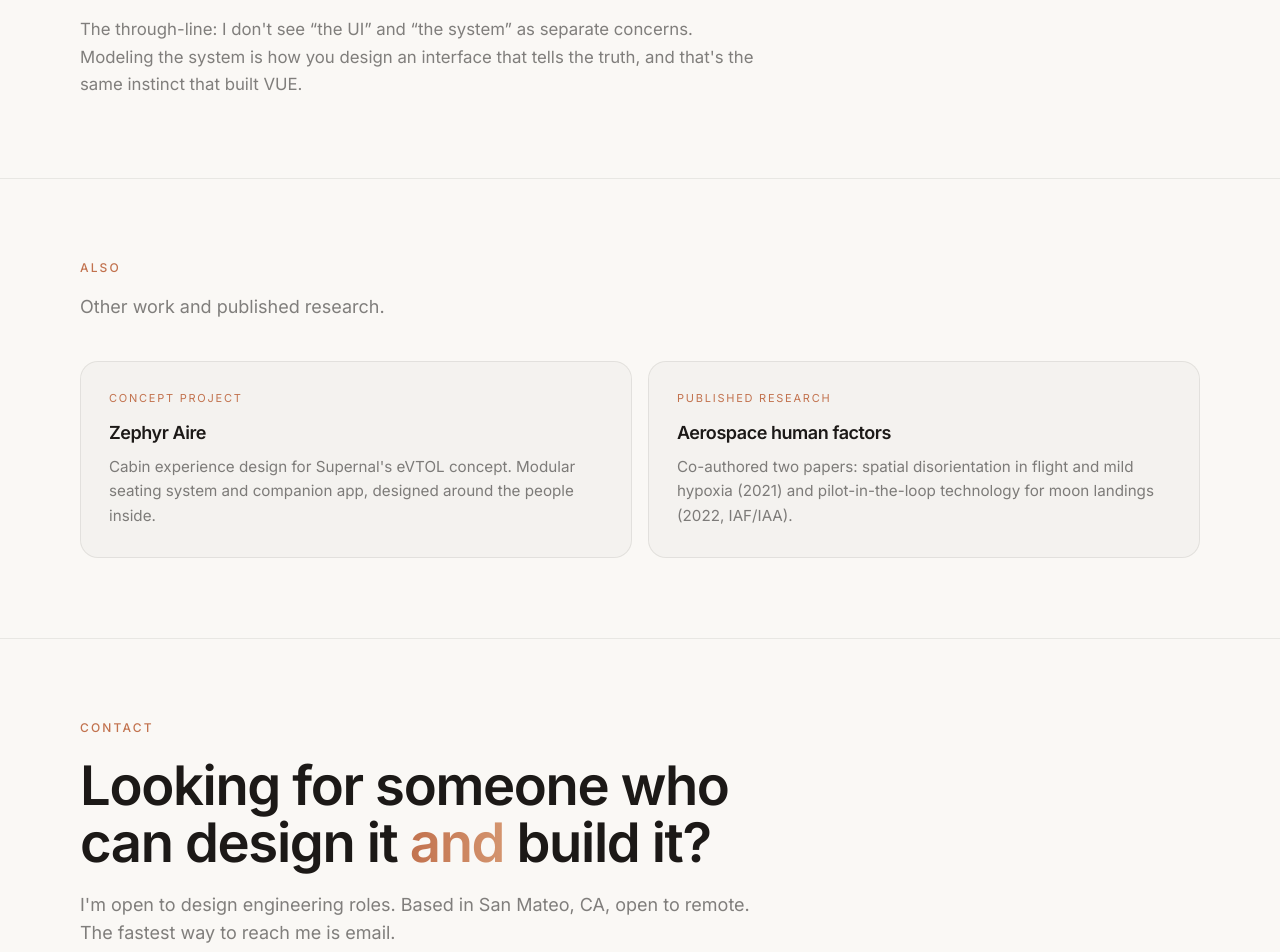
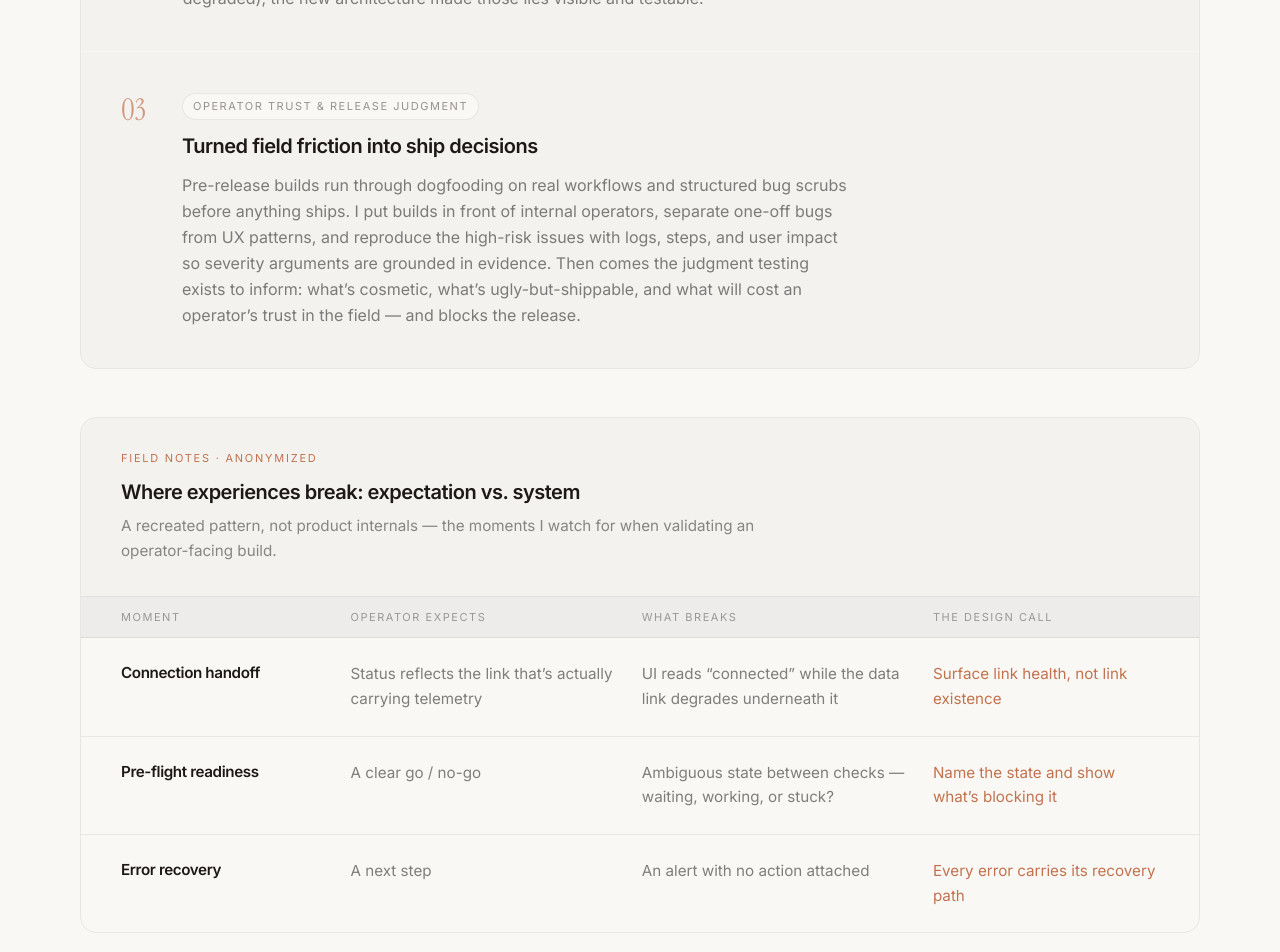
Before and after one commit to illergrayson/portfolio, a Next.js app: page / in a window 1280 px wide. Shown: the part 4860-5812 px from the top of the page. Built offline with nearby package versions, Linux system fonts and the light colour scheme.

Commit message:
Rework Skydio case study: stakes-forward intro, release-judgment block, field-notes table

```diff
--- a/components/CaseStudySkydio.tsx
+++ b/components/CaseStudySkydio.tsx
@@ -12,6 +12,33 @@ const contributions = [
     title: "Made a complex system legible",
     body: "Inherited 5,500+ test cases organized around internal system architecture. Restructured them into flow-based user journeys — what an operator actually does, in sequence. This exposed gaps in the experience that the old structure hid. When the UI and the real system state disagreed (connectivity showing “connected” while telemetry was degraded), the new architecture made those lies visible and testable.",
     tag: "Information architecture",
+  },
+  {
+    no: "03",
+    title: "Turned field friction into ship decisions",
+    body: "Pre-release builds run through dogfooding on real workflows and structured bug scrubs before anything ships. I put builds in front of internal operators, separate one-off bugs from UX patterns, and reproduce the high-risk issues with logs, steps, and user impact so severity arguments are grounded in evidence. Then comes the judgment testing exists to inform: what’s cosmetic, what’s ugly-but-shippable, and what will cost an operator’s trust in the field — and blocks the release.",
+    tag: "Operator trust & release judgment",
+  },
+];
+
+const frictions = [
+  {
+    moment: "Connection handoff",
+    expects: "Status reflects the link that’s actually carrying telemetry",
+    breaks: "UI reads “connected” while the data link degrades underneath it",
+    call: "Surface link health, not link existence",
+  },
+  {
+    moment: "Pre-flight readiness",
+    expects: "A clear go / no-go",
+    breaks: "Ambiguous state between checks — waiting, working, or stuck?",
+    call: "Name the state and show what’s blocking it",
+  },
+  {
+    moment: "Error recovery",
+    expects: "A next step",
+    breaks: "An alert with no action attached",
+    call: "Every error carries its recovery path",
   },
 ];
 
@@ -29,9 +56,11 @@ export default function CaseStudySkydio() {
         </Reveal>
         <Reveal delay={0.1}>
           <p className="mt-3 max-w-2xl text-lg text-ink/55">
-            The title says test engineering. The work is taking a new device from
-            prototype to production and making complex systems behave the way
-            people expect.
+            The title says test engineering. The work is designing confidence
+            for autonomous flight: Skydio’s drones fly public-safety,
+            inspection, and defense missions, where an operator under pressure
+            has to know what the aircraft is doing and trust what the screen
+            says. I validate that experience on real hardware before it ships.
           </p>
         </Reveal>
 
@@ -60,6 +89,67 @@ export default function CaseStudySkydio() {
           ))}
         </div>
 
+        <Reveal delay={0.08}>
+          <div className="mt-12 overflow-hidden rounded-2xl border border-line">
+            <div className="border-b border-line bg-ink-50 p-7 sm:px-10 sm:py-8">
+              <p className="text-[11px] uppercase tracking-[0.16em] text-accent">
+                Field notes · anonymized
+              </p>
+              <h3 className="mt-3 text-xl font-semibold tracking-tight text-ink">
+                Where experiences break: expectation vs. system
+              </h3>
+              <p className="mt-2 max-w-2xl text-[0.95rem] leading-relaxed text-ink/50">
+                A recreated pattern, not product internals — the moments I
+                watch for when validating an operator-facing build.
+              </p>
+            </div>
+
+            {/* Desktop header row */}
+            <div className="hidden border-b border-line bg-ink-100 px-10 py-3 md:grid md:grid-cols-[1fr_1.3fr_1.3fr_1.1fr] md:gap-6">
+              {["Moment", "Operator expects", "What breaks", "The design call"].map(
+                (h) => (
+                  <span
+                    key={h}
+                    className="text-[11px] uppercase tracking-[0.14em] text-ink/40"
+                  >
+                    {h}
+                  </span>
+                )
+              )}
+            </div>
+
+            <div className="divide-y divide-line">
+              {frictions.map((f) => (
+                <div
+                  key={f.moment}
+                  className="grid gap-3 p-7 md:grid-cols-[1fr_1.3fr_1.3fr_1.1fr] md:gap-6 md:px-10 md:py-6"
+                >
+                  <p className="text-[0.95rem] font-semibold tracking-tight text-ink">
+                    {f.moment}
+                  </p>
+                  <p className="text-[0.95rem] leading-relaxed text-ink/55">
+                    <span className="text-[11px] uppercase tracking-[0.14em] text-ink/35 md:hidden">
+                      Operator expects
+                      <br />
+                    </span>
+                    {f.expects}
+                  </p>
+                  <p className="text-[0.95rem] leading-relaxed text-ink/55">
+                    <span className="text-[11px] uppercase tracking-[0.14em] text-ink/35 md:hidden">
+                      What breaks
+                      <br />
+                    </span>
+                    {f.breaks}
+                  </p>
+                  <p className="text-[0.95rem] leading-relaxed text-accent">
+                    {f.call}
+                  </p>
+                </div>
+              ))}
+            </div>
+          </div>
+        </Reveal>
+
         <Reveal delay={0.1}>
           <p className="mt-12 max-w-prose text-[1.05rem] leading-relaxed text-ink/55">
             The through-line: I don&apos;t see &ldquo;the UI&rdquo; and
```
